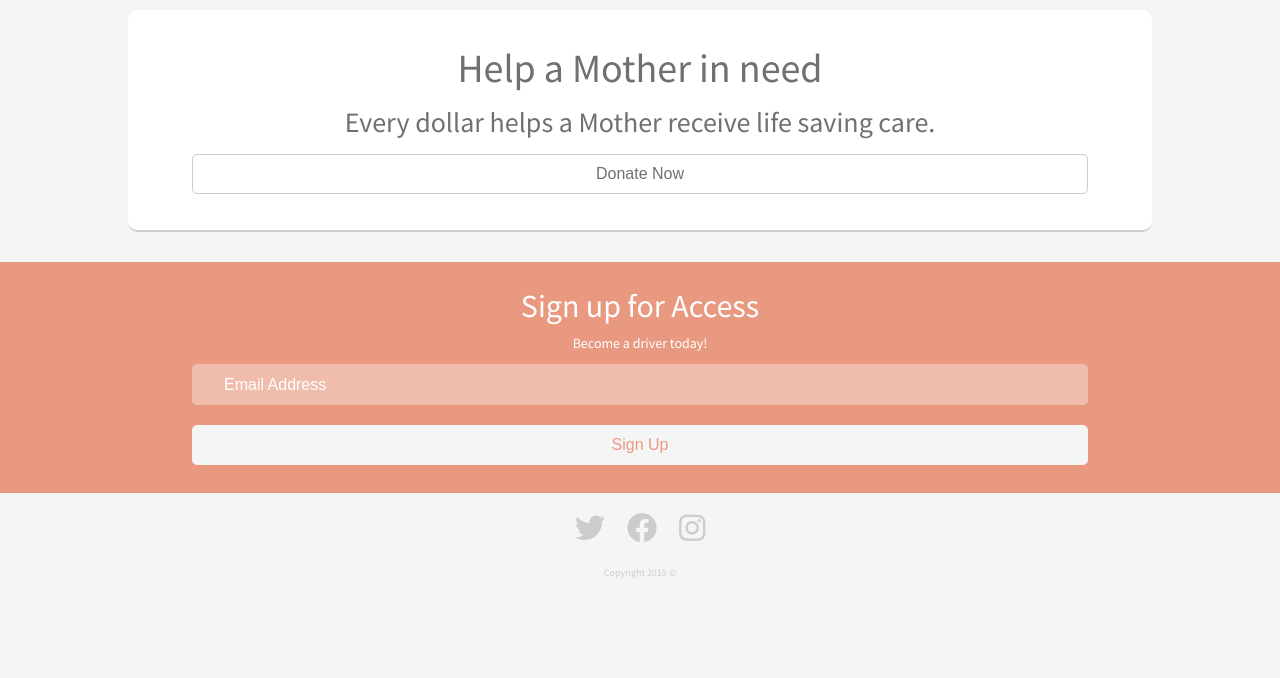
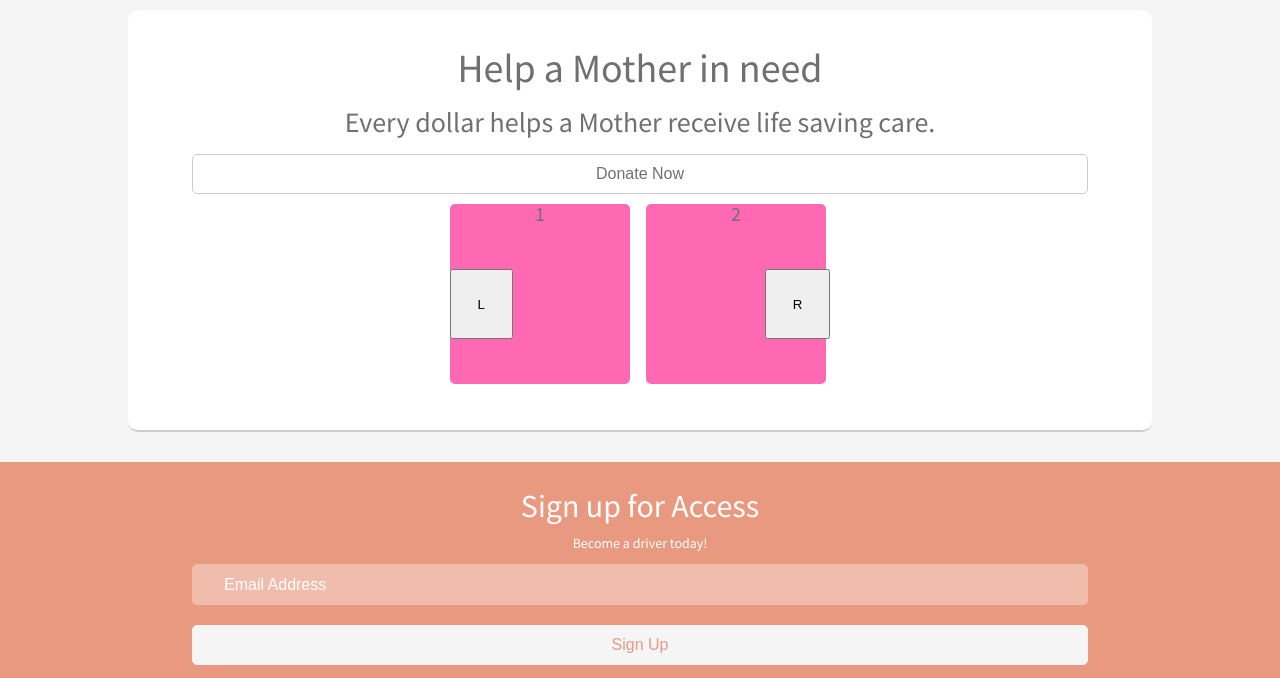
Before and after one commit to ptbw-rideforlife/marketing-mh, a plain HTML site: page donate.html in a window 1280 px wide. Shown: the part 422-1100 px from the top of the page. Before the commit the page ends 1005 px from the top, so only its background shows below. Drawn offline with Linux system fonts and the light colour scheme.

Commit message:
Added carousel slider to donation page

```diff
--- a/donate.html
+++ b/donate.html
@@ -48,6 +48,23 @@
         <h1>Help a Mother in need</h1>
         <p>Every dollar helps a Mother receive life saving care.</p>
         <button id="cta-btn">Donate Now</button>
+
+        <div class="wrapper">
+                <ul class="carousel" data-target="carousel">
+                    <li class="card" data-target="card">1</li>
+                    <li class="card" data-target="card">2</li>
+                    <li class="card" data-target="card">3</li>
+                    <li class="card" data-target="card">4</li>
+                    <li class="card" data-target="card">5</li>
+                    <li class="card" data-target="card">6</li>
+                </ul>
+                <div class="button-wrapper">
+                    <button data-action="slideLeft">L</button>
+                    <button data-action="slideRight">R</button>
+                    </Right>
+                </div>
+            </div>
+
     </div>
 
     <div class="bottom-CTA">
@@ -67,7 +84,7 @@
         </div>
         <small>Copyright 2019 &copy;</small>
     </footer>
-
+    <script src="js/donate.js"></script>
 </body>
 
 </html>
--- a/js/donate.js
+++ b/js/donate.js
@@ -0,0 +1,38 @@
+// select carousel
+
+const carousel = document.querySelector("[data-target='carousel']");
+const card = carousel.querySelector("[data-target='card']");
+const leftButton = document.querySelector("[data-action='slideLeft']");
+const rightButton = document.querySelector("[data-action='slideRight']");
+
+//  get carousel width
+
+const carouselWidth = carousel.offsetWidth;
+const cardStyle = card.currentStyle || window.getComputedStyle(card)
+const cardMarginRight = Number(cardStyle.marginRight.match(/\d+/g)[0]);
+
+// count total cards available
+
+const cardCount = carousel.querySelectorAll("[data-target='card']").length;
+
+// define beginning and make carousel start from the beginning
+let offset = 0;
+// define when carousel should stop
+const maxX =-((cardCount / 2) * carouselWidth +
+                (cardMarginRight * (cardCount / 2)) -
+                carouselWidth - cardMarginRight);
+
+// click events
+leftButton.addEventListener("click", function() {
+    if (offset !== 0) {
+        offset += carouselWidth + cardMarginRight;
+        carousel.style.transform = `translateX(${offset}px)`;
+    }
+})
+
+rightButton.addEventListener("click", function() {
+    if (offset !== maxX) {
+        offset -= carouselWidth + cardMarginRight;
+        carousel.style.transform = `translateX(${offset}px)`;
+    }
+})
--- a/less/donate.less
+++ b/less/donate.less
@@ -3,6 +3,7 @@
 body {
   display: flex;
   flex-direction: column;
+  flex-flow: column;
   justify-content: space-around;
   background-color: @background;
   height: 100%;
@@ -56,3 +57,42 @@ header {
 h1, p {
   line-height: 1.6em;
 }
+
+// Donation carousel - mobile
+
+.wrapper {
+  height: 200px;
+  width: 380px;
+  position: relative;
+  overflow: hidden;
+  margin: 0 auto;
+}
+
+.button-wrapper {
+  width: 100%;
+  height: 100%;
+  display: flex;
+  justify-content: space-between;
+  align-items: center;
+  position: absolute;
+}
+
+.carousel {
+  margin: 0;
+  padding: 0;
+  list-style: none;
+  width: 100%;
+  display: flex;
+  position: absolute;
+  left: 0;
+  transition: all 1s ease;
+}
+
+.card {
+  background: hotpink;
+  min-width: 180px;
+  height: 180px;
+  margin-right: 16px;
+  display: inline-block;
+  border-radius: 5px;
+}
```
Also changed, not shown: css/index.css.
